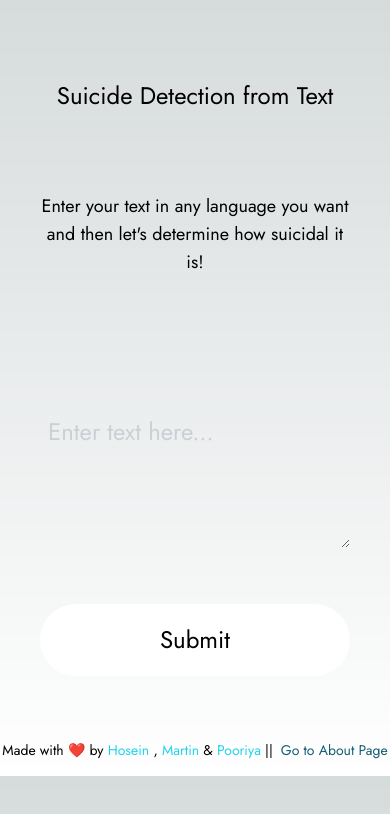
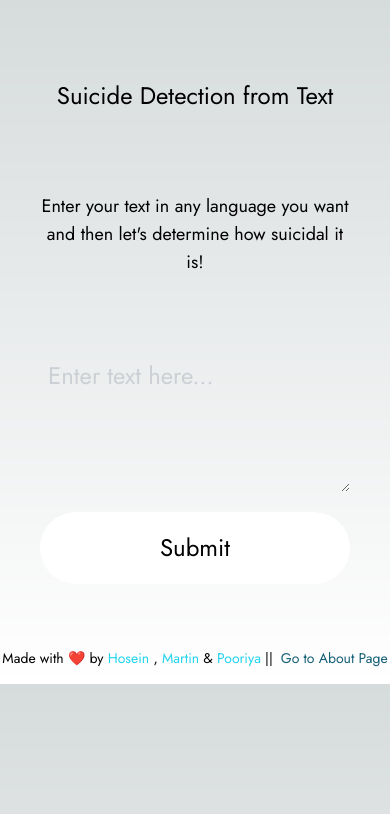
Before and after one commit to hoseinmrh/Suicide-Detection-Client, a Next.js app: page / in a window 390 px wide. Shown: the top 814 px of the page. Built offline with nearby package versions, Linux system fonts and the light colour scheme.

Commit message:
changs in style

```diff
--- a/src/app/page.tsx
+++ b/src/app/page.tsx
@@ -92,12 +92,14 @@ export default function Home() {
                         speed={60}
                         style={{display: 'inline-block'}}
                         repeat={1}
-                        className={`${isMobile? "mb-8" : "mb-28"} text-center ${isMobile ? "text-lg" : "text-3xl"}`}
+                        className={`${isMobile? "mb-0" : "mb-28"} text-center ${isMobile ? "text-lg" : "text-3xl"}`}
                         cursor={false}
                     />
                 </div>
                 <textarea
-                    className="w-full py-1 pt-2 pl-2 rounded-lg bg-transparent text-2xl my-14 placeholder:opacity-40"
+                    className={`w-full py-1 pt-2 pl-2 ${isMobile ? "mt-0" : "my-14"}
+                    rounded-lg bg-transparent text-2xl ${isMobile ? "my-5" : "my-14"}
+                     placeholder:opacity-40`}
                     ref={ref}
                     rows={4}
                     placeholder="Enter text here..."
```
